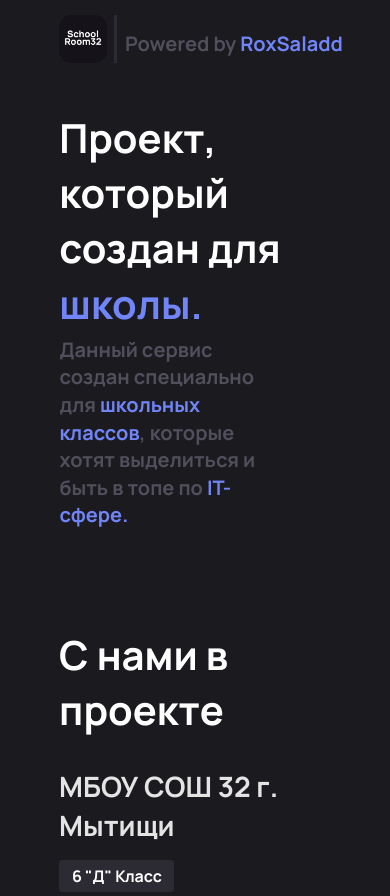
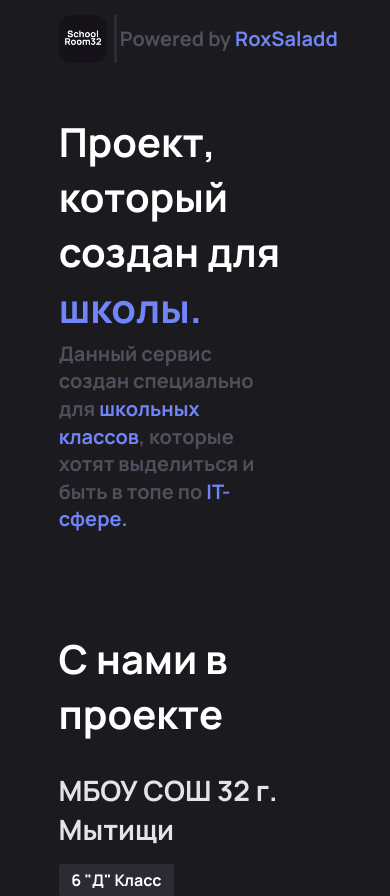
Before and after one commit to schoolroom32/schoolroom32_service, a plain HTML site: page index.html in a window 390 px wide. Drawn offline with Linux system fonts and the light colour scheme.

Commit message:
Add files via upload

```diff
--- a/css/index.css
+++ b/css/index.css
@@ -29,7 +29,6 @@ body {
 
 .text {
   float: left;
-  clear: both;
 }
 
 ._button {
@@ -60,6 +59,18 @@ body {
 }
 
 .text-1 {
+  position: relative;
+  z-index: 7;
+  width: 222px;
+  min-width: 222px;
+  min-height: 27px;
+  margin: 27px 0 0 2.25%;
+  font-size: 1em;
+  color: #514f5c;
+}
+
+.text-2 {
+  clear: both;
   min-width: 381px;
   min-height: 110px;
   margin: 47px 0 0 15.19922%;
@@ -67,7 +78,8 @@ body {
   color: rgb(255, 255, 255);
 }
 
-.text-2 {
+.text-3 {
+  clear: both;
   width: 381px;
   min-width: 381px;
   min-height: 108px;
@@ -76,7 +88,8 @@ body {
   color: #514f5c;
 }
 
-.text-3 {
+.text-4 {
+  clear: both;
   min-width: 346px;
   min-height: 55px;
   margin: 179px 0 0 15.16667%;
@@ -84,23 +97,13 @@ body {
   color: rgb(255, 255, 255);
 }
 
-.text-4 {
+.text-5 {
+  clear: both;
   min-width: 347px;
   min-height: 38px;
   margin: 30px 0 0 15.16667%;
   font-size: 1.4em;
   color: rgb(228, 228, 228);
-}
-
-.text-5 {
-  position: relative;
-  z-index: 7;
-  width: 225px;
-  min-width: 225px;
-  min-height: 27px;
-  margin: -656px 0 0 20.375%;
-  font-size: 1em;
-  color: #514f5c;
 }
 
 .text span {
@@ -145,13 +148,15 @@ body {
   }
 
   .text-1 {
-    margin-left: 15.19792%;
+    position: relative;
+    z-index: 7;
+    width: 221px;
+    min-width: 221px;
+    margin-left: 0.83681%;
   }
 
-  .text-5 {
-    position: relative;
-    z-index: 7;
-    margin-left: 22%;
+  .text-2 {
+    margin-left: 15.19792%;
   }
 }
 
@@ -176,10 +181,14 @@ body {
     width: 15.1666666666%;
   }
 
-  .text-5 {
+  .text-1 {
     position: relative;
     z-index: 7;
-    margin-left: 24.6224%;
+    margin-left: 1.29167%;
+  }
+
+  .text-4 {
+    margin-top: 118px;
   }
 }
 
@@ -199,40 +208,41 @@ body {
   ._button {
     width: 28.7499999999%;
     min-width: 115px;
-    margin-left: 15.25%;
+    margin-left: 15.08594%;
   }
 
   .text-1 {
-    min-width: 339px;
-    min-height: 220px;
-    margin-left: 15.19922%;
+    position: relative;
+    z-index: 7;
+    margin-top: 25px;
+    margin-left: 0.84766%;
   }
 
   .text-2 {
+    min-width: 339px;
+    min-height: 220px;
+    margin-top: 51px;
+    margin-left: 15.03516%;
+  }
+
+  .text-3 {
     width: 221px;
     min-width: 221px;
     min-height: 189px;
-    margin-left: 15.25%;
-  }
-
-  .text-3 {
-    min-width: 339px;
-    min-height: 110px;
-    margin-top: 98px;
-    margin-left: 15.16016%;
+    margin-left: 15.08594%;
   }
 
   .text-4 {
     min-width: 339px;
-    min-height: 76px;
-    margin-left: 15.16016%;
+    min-height: 110px;
+    margin-top: 98px;
+    margin-left: 15%;
   }
 
   .text-5 {
-    position: relative;
-    z-index: 7;
-    margin-top: -862px;
-    margin-left: 32.04688%;
+    min-width: 339px;
+    min-height: 76px;
+    margin-left: 15%;
   }
 }
 
@@ -251,21 +261,29 @@ body {
     z-index: 6;
   }
 
+  ._button,
+  .text-3 {
+    margin-left: 15.29167%;
+  }
+
   .text-1 {
+    position: relative;
+    z-index: 7;
+    width: 160px;
+    min-width: 150px;
+    min-height: 0;
+    margin-top: 28px;
+    margin-left: 1.80208%;
+    font-size: 0.7em;
+  }
+
+  .text-2 {
+    margin-top: 44px;
+    margin-left: 15.23438%;
+  }
+
+  .text-4,
+  .text-5 {
     margin-left: 15.19792%;
   }
-
-  .text-3,
-  .text-4 {
-    margin-left: 15.15625%;
-  }
-
-  .text-5 {
-    position: relative;
-    z-index: 7;
-    width: 158px;
-    min-width: 158px;
-    margin-top: -871px;
-    margin-left: 37.19792%;
-  }
 }
--- a/index.html
+++ b/index.html
@@ -15,15 +15,15 @@
 <body class="body page-index clearfix">
   <div class="container"></div>
   <div class="element"></div>
-  <div class="text text-1">
+  <p class="text text-1">Powered by <span>RoxSaladd</span></p>
+  <div class="text text-2">
     <p>Проект, который&nbsp;</p>
     <p>создан для <span>школы.</span></p>
 </div>
-  <p class="text text-2">Данный сервис создан специально для <span>школьных классов</span>, которые хотят выделиться и быть в топе по<span> IT-сфере.</span></p>
-  <p class="text text-3">С нами в проекте</p>
-  <p class="text text-4">МБОУ СОШ 32 г. Мытищи</p>
-  <button id="bold" class="_button">6 "Д" Класс</button>
-  <p id="creator" class="text text-5">Powered by <span><span class="rt-element" style="font-style: inherit; font-family: inherit; font-weight: inherit; text-decoration: inherit; text-transform: inherit; color: rgb(113, 133, 248); background-image: none; background-color: transparent; box-shadow: none; opacity: 1; border: none; word-wrap: normal; white-space: normal; word-break: normal;">RoxSaladd</span></span></p>
+  <p class="text text-3">Данный сервис создан специально для <span>школьных классов</span>, которые хотят выделиться и быть в топе по<span> IT-сфере.</span></p>
+  <p class="text text-4">С нами в проекте</p>
+  <p class="text text-5">МБОУ СОШ 32 г. Мытищи</p>
+  <button onClick="window.location='http://6d.schoolroom32.tk';" id="bold" class="_button">6 "Д" Класс</button>
 <style>
 
 .text {
```
